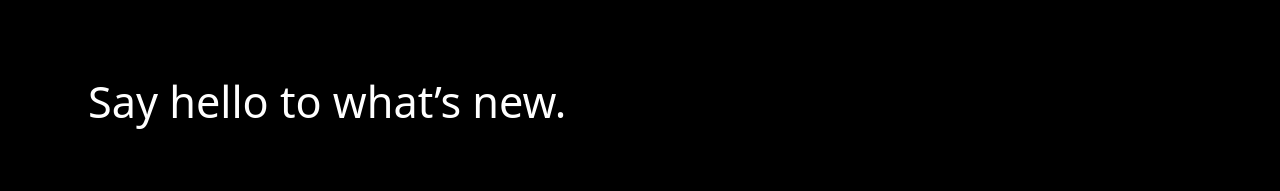
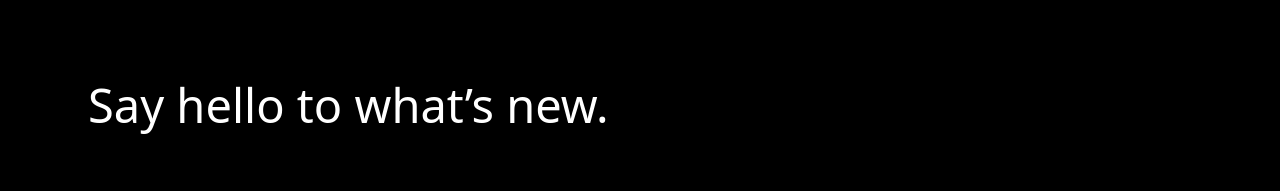
Before and after one commit to sgdev9819-creator/my-app, a Next.js app: page /Accessories in a window 1280 px wide. Shown: the part 466-657 px from the top of the page. Built offline with nearby package versions, Linux system fonts and the light colour scheme.

Commit message:
acc fixes

```diff
--- a/app/Accessories/page.jsx
+++ b/app/Accessories/page.jsx
@@ -84,7 +84,7 @@ className={`acc-button ${showfull?"activebutton":"button"}`}>
 
 
 <div className="absolute top-[31rem] z-40 left-2 w-full flex flex-row gap-[80%] justify-center items-center">
-    <h2 className="text-white text-[2.7rem] font-light  absolute  top-10 left-20">Say hello to what’s new.</h2>
+    <h2 className="text-white text-[47px] font-light  absolute  top-10 left-20">Say hello to what’s new.</h2>
 
 </div>
 
@@ -106,13 +106,13 @@ className={`acc-button ${showfull?"activebutton":"button"}`}>
 
 
 <div className="absolute top-[5.5rem] left-2 w-full flex flex-row gap-[80%] justify-center items-center z-100">
-    <h2 className="text-white text-[2.7rem] font-light z-100  absolute  top-10 left-20">Why Apple is the best place to buy accessories.</h2>
+    <h2 className="text-white text-[47px] font-light z-100  absolute  top-10 left-20">Why Apple is the best place to buy accessories.</h2>
 
 </div>
 
   <div className="absolute top-[17rem] z-50 justify-center w-full "><FooterImage/></div>
   </div>
-<div className="text-5xl font-light z-100  text-white absolute top-[233.3rem] left-21">
+<div className="text-[47px] font-light z-100  text-white absolute top-[233.3rem] left-21">
 
   <h2>Accessories</h2>
 </div>
```
